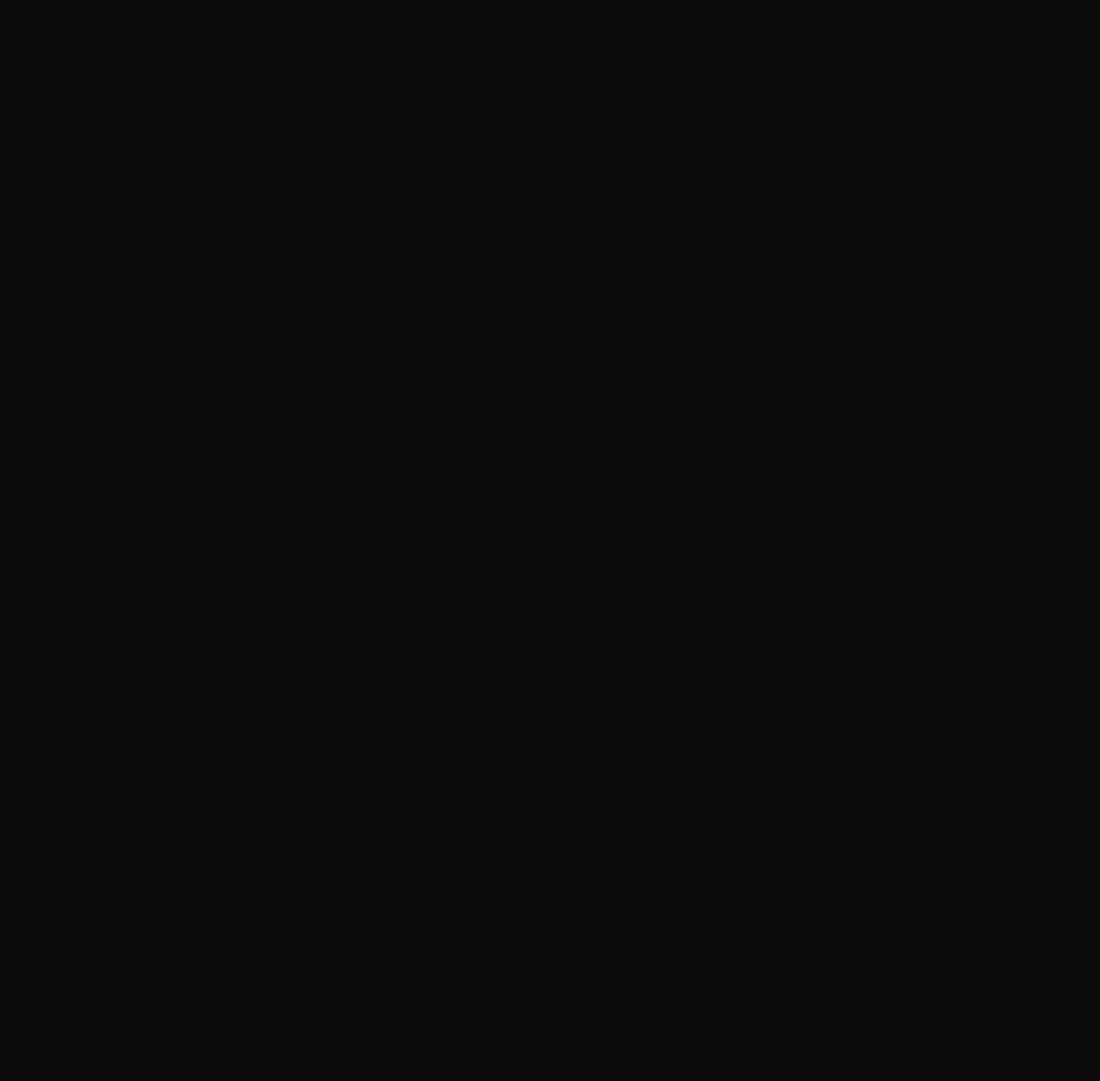
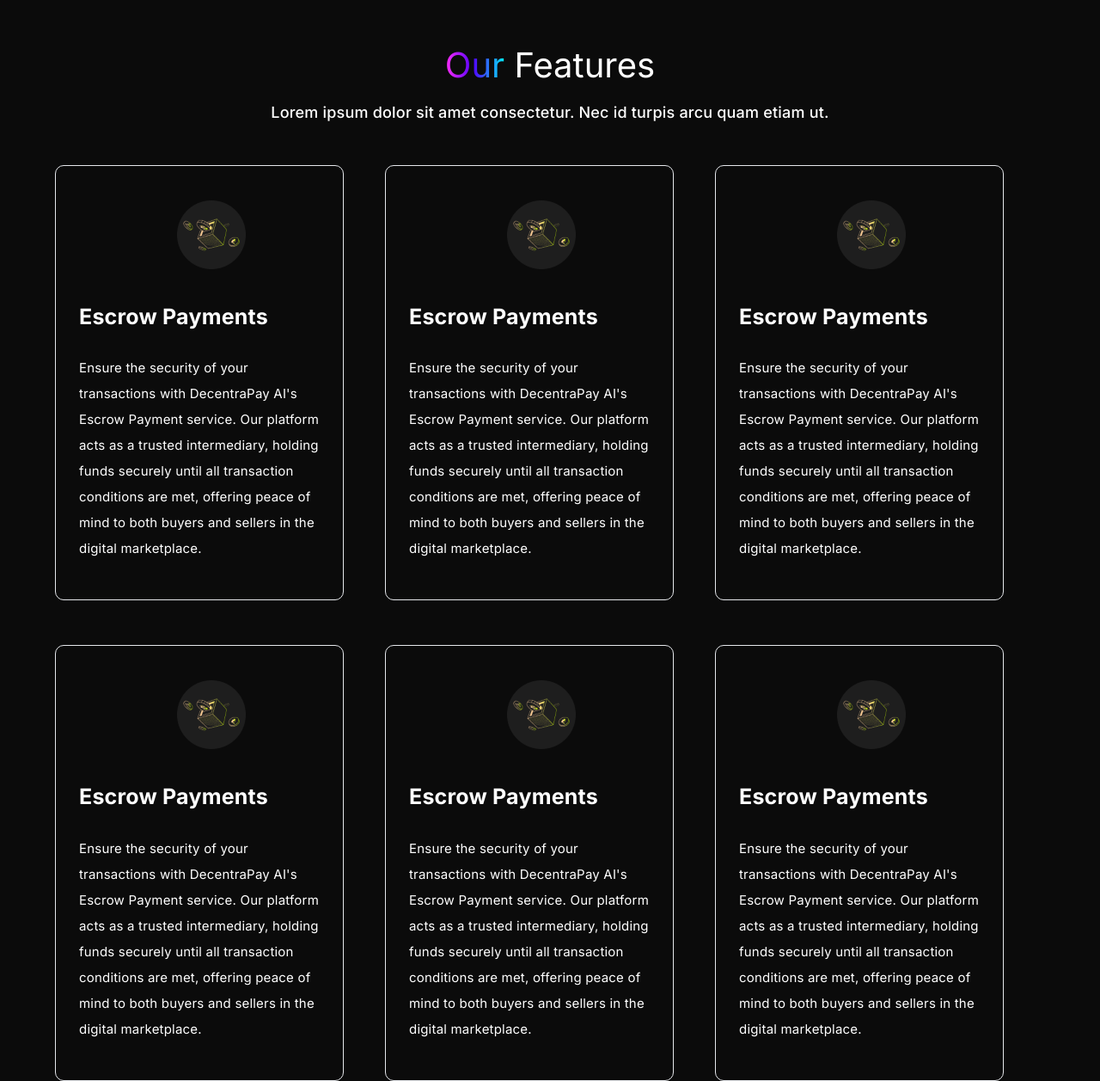
Before and after one commit to chayilDeborah/decentrapayai, a Next.js app: page / in a window 1280 px wide. Shown: the part 1539-2796 px from the top of the page at 86% size. Before the commit the page ends 1406 px from the top, so only its background shows below. Built offline with nearby package versions, Linux system fonts and the light colour scheme.

Commit message:
feat: create Features component

```diff
--- /dev/null
+++ b/app/components/Features.tsx
@@ -0,0 +1,50 @@
+import Image from 'next/image'
+import React from 'react';
+import feat from '../assets/feat.png'
+
+const Features = () => {
+  return (
+    <main className='flex justify-center lg:mt-[185px] w-full '>
+        <section className='text-center text-white w-[90%] '>
+        <h1 className='lg:text-[40px] lg:leading-[48.4px] '><span className='leverage'> Our</span> Features</h1>
+        <p className='font-medium lg:text-[18px] lg:leading-[21.78px] tracking-[0.2px] lg:mt-[20px] lg:mb-[50px] '>Lorem ipsum dolor sit amet consectetur. Nec id turpis arcu quam etiam ut.</p>
+        <section className='grid grid-cols-1 lg:grid-cols-3 '>
+            <div className='border border-[1px] rounded-[10px] pl-[27px]  w-[336px] '>
+                <Image src={feat} alt='feature-img' className='mx-auto my-[40px] ' />
+                <h1 className='font-extrabold text-[25px] leading-[30.2px] tracking-[0.2px] text-left '>Escrow Payments</h1>
+                <p className='text-[15px] leading-[30px] tracking-[0.2px] text-left mt-[30px] mb-[44px] w-[94%] '>Ensure the security of your transactions with DecentraPay AI&apos;s Escrow Payment service. Our platform acts as a trusted intermediary, holding funds securely until all transaction conditions are met, offering peace of mind to both buyers and sellers in the digital marketplace.</p>
+            </div>
+            <div className='border border-[1px] rounded-[10px] pl-[27px]  w-[336px] '>
+                <Image src={feat} alt='feature-img' className='mx-auto my-[40px] ' />
+                <h1 className='font-extrabold text-[25px] leading-[30.2px] tracking-[0.2px] text-left '>Escrow Payments</h1>
+                <p className='text-[15px] leading-[30px] tracking-[0.2px] text-left mt-[30px] mb-[44px] w-[94%] '>Ensure the security of your transactions with DecentraPay AI&apos;s Escrow Payment service. Our platform acts as a trusted intermediary, holding funds securely until all transaction conditions are met, offering peace of mind to both buyers and sellers in the digital marketplace.</p>
+            </div>
+            <div className='border border-[1px] rounded-[10px] pl-[27px]  w-[336px] '>
+                <Image src={feat} alt='feature-img' className='mx-auto my-[40px] ' />
+                <h1 className='font-extrabold text-[25px] leading-[30.2px] tracking-[0.2px] text-left '>Escrow Payments</h1>
+                <p className='text-[15px] leading-[30px] tracking-[0.2px] text-left mt-[30px] mb-[44px] w-[94%] '>Ensure the security of your transactions with DecentraPay AI&apos;s Escrow Payment service. Our platform acts as a trusted intermediary, holding funds securely until all transaction conditions are met, offering peace of mind to both buyers and sellers in the digital marketplace.</p>
+            </div>
+            <div className='border border-[1px] rounded-[10px] pl-[27px] mt-[52px]  w-[336px] '>
+                <Image src={feat} alt='feature-img' className='mx-auto my-[40px] ' />
+                <h1 className='font-extrabold text-[25px] leading-[30.2px] tracking-[0.2px] text-left '>Escrow Payments</h1>
+                <p className='text-[15px] leading-[30px] tracking-[0.2px] text-left mt-[30px] mb-[44px] w-[94%] '>Ensure the security of your transactions with DecentraPay AI&apos;s Escrow Payment service. Our platform acts as a trusted intermediary, holding funds securely until all transaction conditions are met, offering peace of mind to both buyers and sellers in the digital marketplace.</p>
+            </div>
+            <div className='border border-[1px] rounded-[10px] pl-[27px] mt-[52px] w-[336px] '>
+                <Image src={feat} alt='feature-img' className='mx-auto my-[40px] ' />
+                <h1 className='font-extrabold text-[25px] leading-[30.2px] tracking-[0.2px] text-left '>Escrow Payments</h1>
+                <p className='text-[15px] leading-[30px] tracking-[0.2px] text-left mt-[30px] mb-[44px] w-[94%] '>Ensure the security of your transactions with DecentraPay AI&apos;s Escrow Payment service. Our platform acts as a trusted intermediary, holding funds securely until all transaction conditions are met, offering peace of mind to both buyers and sellers in the digital marketplace.</p>
+            </div>
+            <div className='border border-[1px] rounded-[10px] pl-[27px] mt-[52px] w-[336px] '>
+                <Image src={feat} alt='feature-img' className='mx-auto my-[40px] ' />
+                <h1 className='font-extrabold text-[25px] leading-[30.2px] tracking-[0.2px] text-left '>Escrow Payments</h1>
+                <p className='text-[15px] leading-[30px] tracking-[0.2px] text-left mt-[30px] mb-[44px] w-[94%] '>Ensure the security of your transactions with DecentraPay AI&apos;s Escrow Payment service. Our platform acts as a trusted intermediary, holding funds securely until all transaction conditions are met, offering peace of mind to both buyers and sellers in the digital marketplace.</p>
+            </div>
+
+        </section>
+        </section>
+
+    </main>
+  )
+}
+
+export default Features
--- a/app/components/Homepage.tsx
+++ b/app/components/Homepage.tsx
@@ -2,6 +2,7 @@ import React from 'react'
 import Navbar from './Navbar'
 import Leverage from './Leverage'
 import About from './About'
+import Features from './Features'
 
 const Homepage = () => {
   return (
@@ -10,6 +11,7 @@ const Homepage = () => {
         <Navbar />
         <Leverage />
         <About />
+        <Features />
     </main>
     </>
   )
```
Also changed, not shown: app/assets/feat.png (added).
